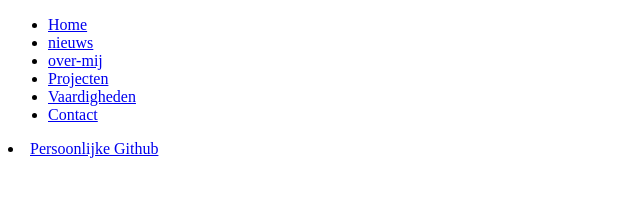
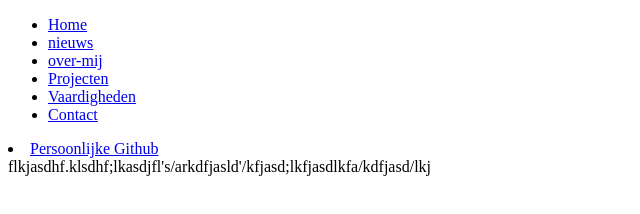
Before and after one commit to ROC-van-Amsterdam-College-Amstelland/project-portfolio-bengali123, a plain HTML site: page contact.html in a window 1280 px wide. Shown: the whole page, without its empty margins (0-640 px from the left). Drawn offline with Linux system fonts and the light colour scheme.

Commit message:
stomme tekst toegevoegd

```diff
--- a/contact.html
+++ b/contact.html
@@ -21,5 +21,9 @@
         </nav>
     </header>
     <li><a href="https://github.com/bengali123.html">Persoonlijke Github</a></li>
+
+
+
+    flkjasdhf.klsdhf;lkasdjfl's/arkdfjasld'/kfjasd;lkfjasdlkfa/kdfjasd/lkj
 </body>
 </html>
```
